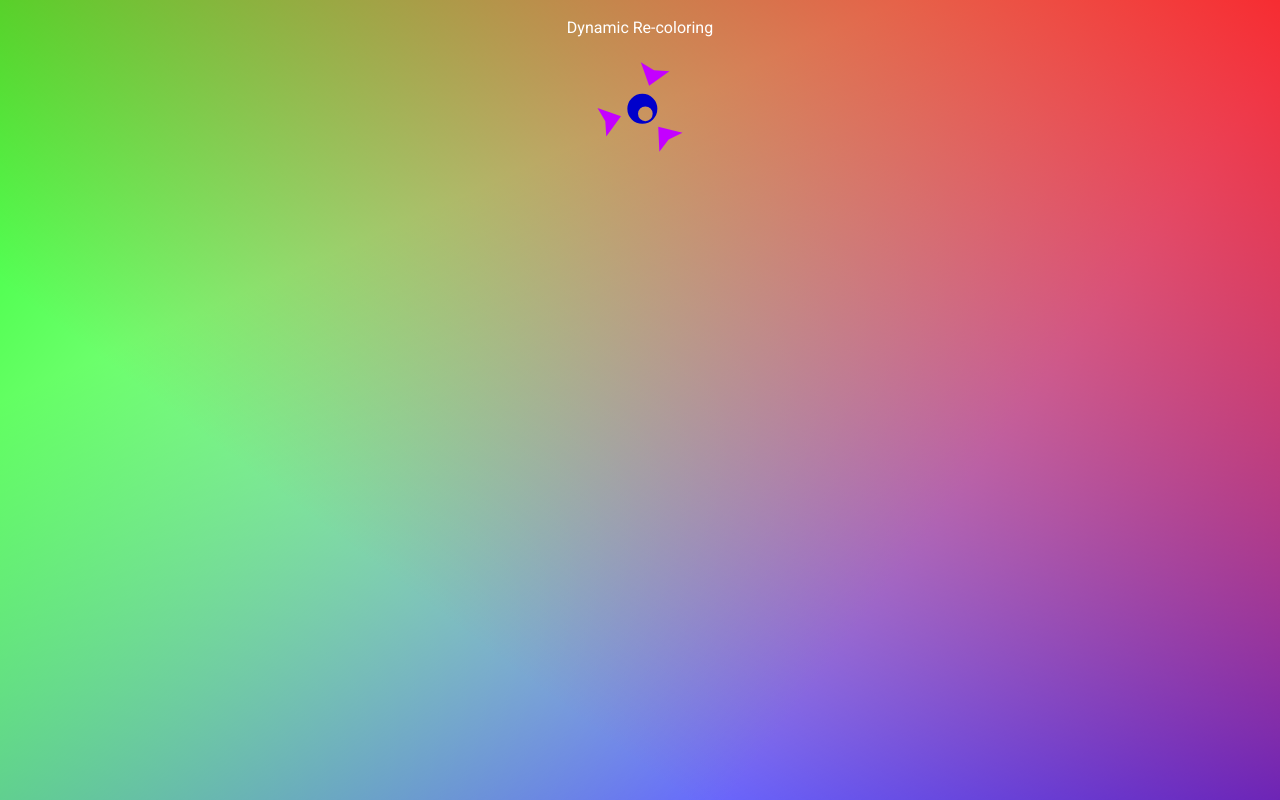
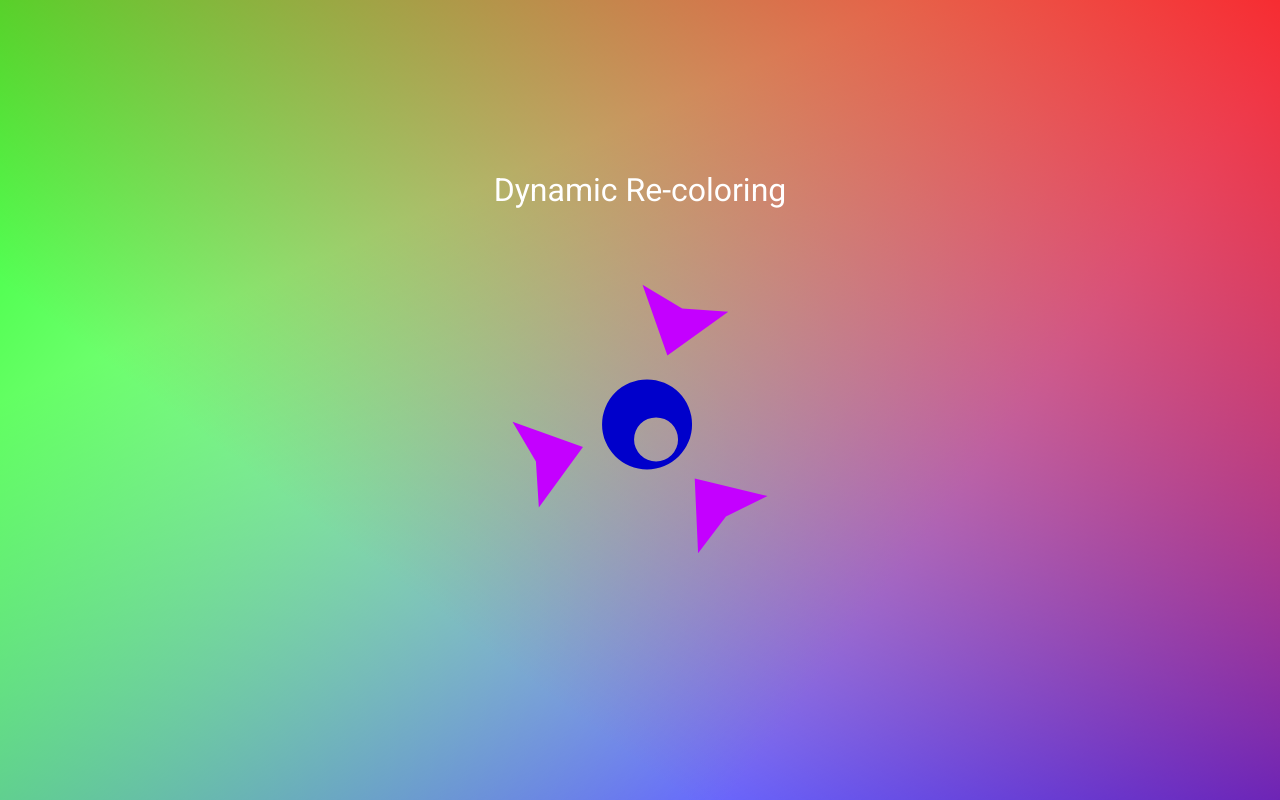
Before and after one commit to aautar/svg-colorize-with-matrix, a plain HTML site: page two-color/index.html in a window 1280 px wide. Drawn offline with Linux system fonts and the light colour scheme.

Commit message:
re-org, move two color algorithm to files to /two-color folder

```diff
--- a/two-color.html
+++ b/two-color/index.html
@@ -11,14 +11,15 @@
             linear-gradient(127deg, rgba(0,255,0,.8), rgba(0,255,0,0) 70.71%),
             linear-gradient(336deg, rgba(0,0,255,.8), rgba(0,0,255,0) 70.71%);
         background-size:cover;
-        height: 100vh
+        height: 100vh;
+        overflow: hidden
             ">
         <!--
             The values of the color matrix defines the color transformation what will be applied.
             Here we just setup the elements and define an identity matrix. We'll modify the matrix via Javascript code
             to define an actual color transformation.
         -->
-        <svg style="width:0; height:0; margin:0; padding:0; border:none;">
+        <svg style="width:0; height:0; margin:0; padding:0; border:none; position:fixed;">
             <filter color-interpolation-filters="sRGB" id="colorTransformFilter">
 
                 <feColorMatrix id="inColorA" in="SourceGraphic" type="matrix" result="imageA"
@@ -54,7 +55,9 @@
 
 
 
-        <p style="font-family:'Roboto', sans-serif; text-align:center; color:#fff; margin:0; padding:0;">Dynamic Re-coloring</p>
+        <div style="display:flex; flex-direction:column; justify-content:center; align-items:center; height:100%;">
+
+            <p style="font-family:'Roboto', sans-serif; font-size:32px; text-align:center; color:#fff; margin:0; padding:0;">Dynamic Re-coloring</p>
 
             <!--
                 Element with an SVG icon that we want to colorize
@@ -66,8 +69,8 @@
             -->
             <div id="logo-colored"
                 style="
-                width:200px;
-                height:140px;
+                    width:600px;
+                    height:420px;
                     margin: 0 auto;
                     background-color: transparent;
                     background-image: url(logo-2-color.svg);
@@ -76,7 +79,7 @@
                     background-size: cover;
                     filter:url(#colorTransformFilter);">
             </div>
-
+        </div>
 
         <script type="text/javascript">
 
```
Also changed, not shown: two-color/logo-2-color.svg (renamed from logo-2-color.svg). Lines whose indentation alone changed are shown as unchanged.
